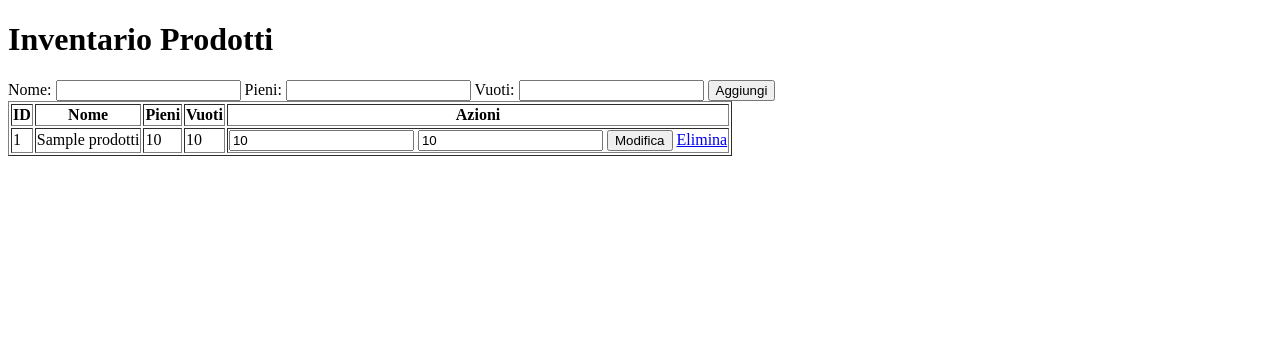
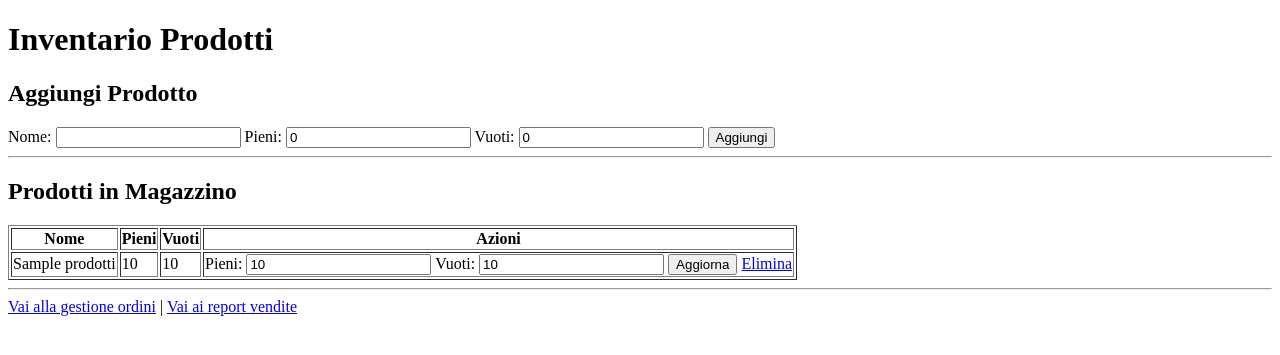
Before and after one commit to alessiobuti/magazzino-flask, a Flask app: page / in a window 1280 px wide. Shown: the top 355 px of the page. Run offline with Flask 3, Linux system fonts and the light colour scheme; tables that the repository leaves empty hold one stand-in row (values such as "Sample post").

Commit message:
Aggiornata interfaccia con Bootstrap e aggiunta elimina prodotti

```diff
--- a/templates/index.html
+++ b/templates/index.html
@@ -1,34 +1,53 @@
 <!DOCTYPE html>
 <html>
 <head>
-    <title>Inventario</title>
+    <title>Inventario Magazzino</title>
 </head>
 <body>
 <h1>Inventario Prodotti</h1>
-    <form action="/aggiungi" method="POST">
+
+<!-- Form per aggiungere un nuovo prodotto -->
+<h2>Aggiungi Prodotto</h2>
+<form action="/aggiungi_prodotto" method="POST">
     Nome: <input type="text" name="nome" required>
-        Pieni: <input type="number" name="pieni" required>
-        Vuoti: <input type="number" name="vuoti" required>
+    Pieni: <input type="number" name="pieni" min="0" value="0" required>
+    Vuoti: <input type="number" name="vuoti" min="0" value="0" required>
     <button type="submit">Aggiungi</button>
 </form>
+
+<hr>
+
+<!-- Lista prodotti -->
+<h2>Prodotti in Magazzino</h2>
 <table border="1">
-        <tr><th>ID</th><th>Nome</th><th>Pieni</th><th>Vuoti</th><th>Azioni</th></tr>
-        {% for prod in prodotti %}
     <tr>
-            <td>{{ prod.id }}</td>
-            <td>{{ prod.nome }}</td>
-            <td>{{ prod.quantita_pieni }}</td>
-            <td>{{ prod.quantita_vuoti }}</td>
+        <th>Nome</th>
+        <th>Pieni</th>
+        <th>Vuoti</th>
+        <th>Azioni</th>
+    </tr>
+    {% for item in prodotti %}
+    <tr>
+        <td>{{ item.nome }}</td>
+        <td>{{ item.quantita_pieni }}</td>
+        <td>{{ item.quantita_vuoti }}</td>
         <td>
-                <form action="/modifica/{{ prod.id }}" method="POST" style="display:inline">
-                    <input type="number" name="pieni" value="{{ prod.quantita_pieni }}" required>
-                    <input type="number" name="vuoti" value="{{ prod.quantita_vuoti }}" required>
-                    <button type="submit">Modifica</button>
+            <!-- Modifica quantità -->
+            <form action="/modifica_prodotto/{{ item.id }}" method="POST" style="display:inline;">
+                Pieni: <input type="number" name="pieni" min="0" value="{{ item.quantita_pieni }}" required>
+                Vuoti: <input type="number" name="vuoti" min="0" value="{{ item.quantita_vuoti }}" required>
+                <button type="submit">Aggiorna</button>
             </form>
-                <a href="/elimina/{{ prod.id }}">Elimina</a>
+            <!-- Elimina prodotto -->
+            <a href="/elimina_prodotto/{{ item.id }}" onclick="return confirm('Sei sicuro di voler eliminare questo prodotto?');">Elimina</a>
         </td>
     </tr>
     {% endfor %}
 </table>
+
+<hr>
+
+<a href="/ordini">Vai alla gestione ordini</a> | <a href="/report">Vai ai report vendite</a>
+
 </body>
 </html>
```
Lines whose indentation alone changed are shown as unchanged.
